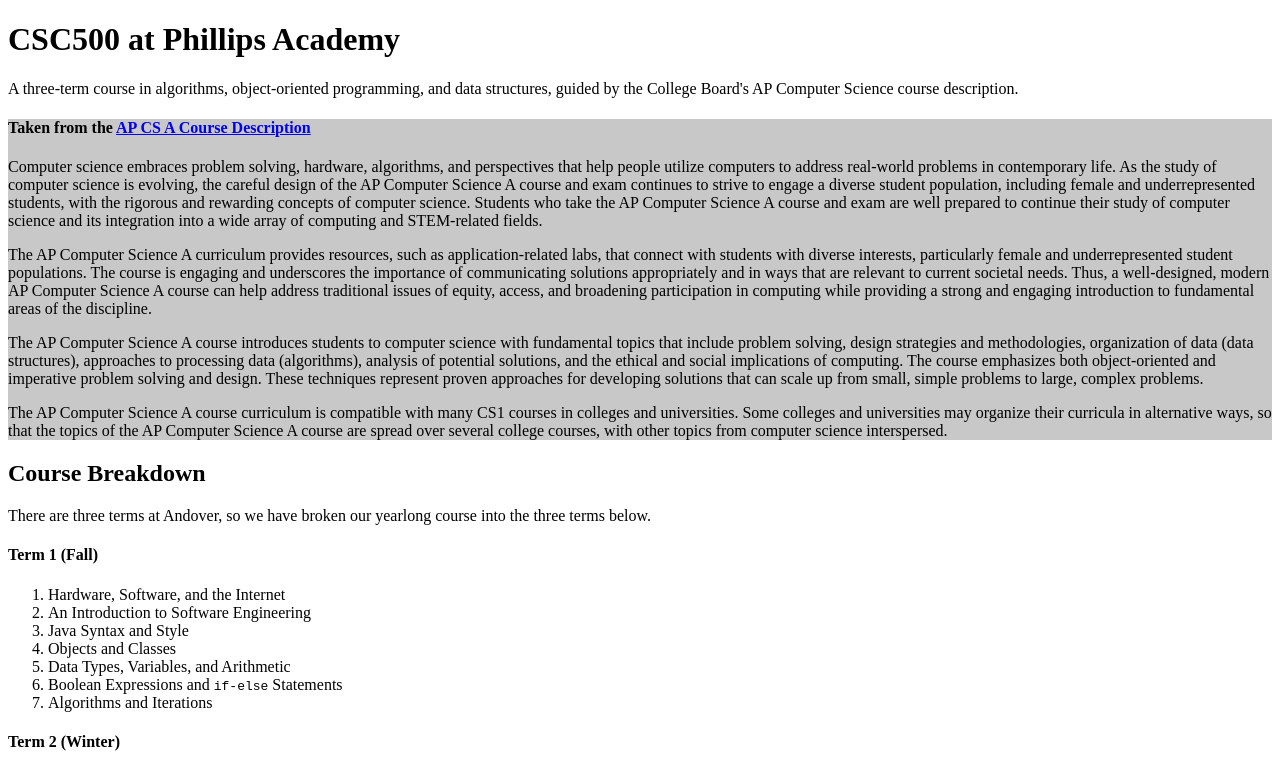
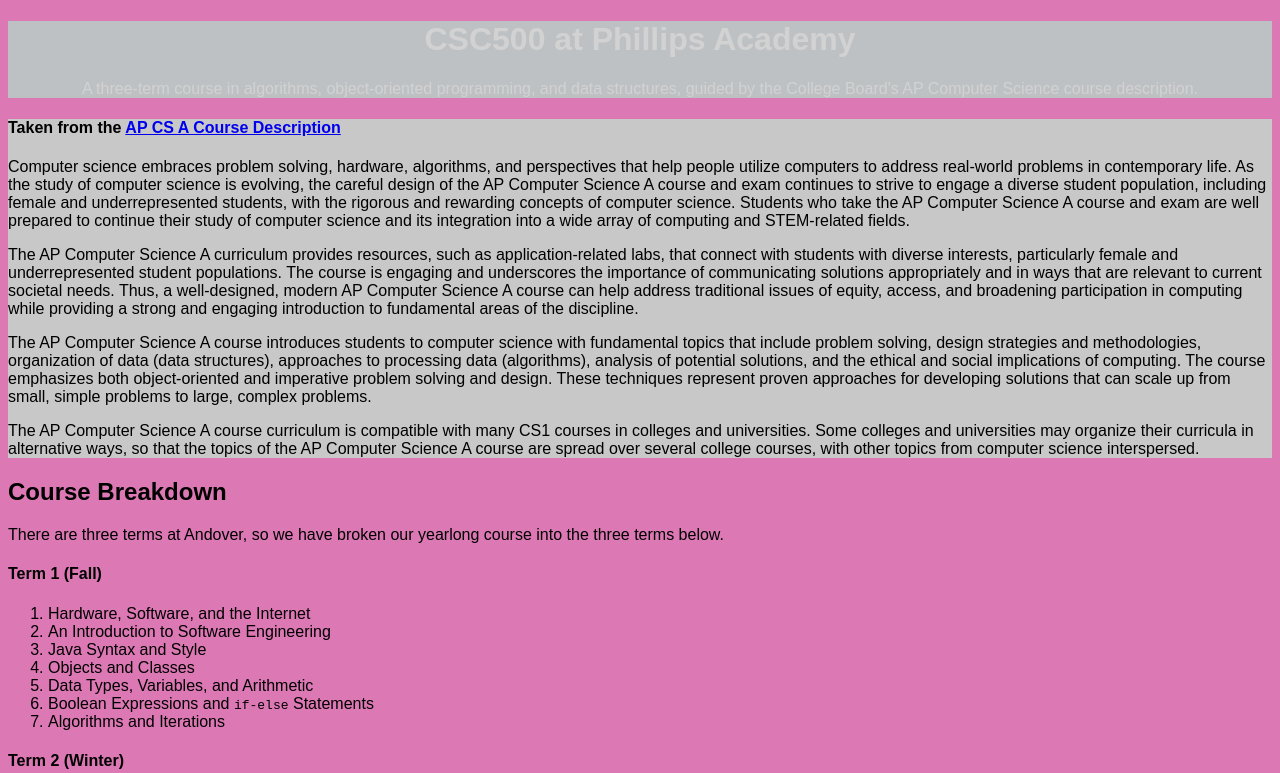
Before and after one commit to lindseychan/finalproject, a plain HTML site: page index.html in a window 1280 px wide. Shown: the top 773 px of the page. Drawn offline with Linux system fonts and the light colour scheme.

Commit message:
trying changes to header and body

```diff
--- a/styles.css
+++ b/styles.css
@@ -1,3 +1,18 @@
+#header{
+  width: 100%;
+  min-height: 30px;
+  background-color: #BEC1C4;
+  color: rgb(210, 210, 210);
+  text-align:center;
+  border-radius: 0;
+  border: none;
+}
+
+body {
+  font-family: Arial, sans-serif;
+  background-color: rgb(220, 120, 180);
+}
+
 #food{
   width: 70%;
   border-radius: 20px;
```
